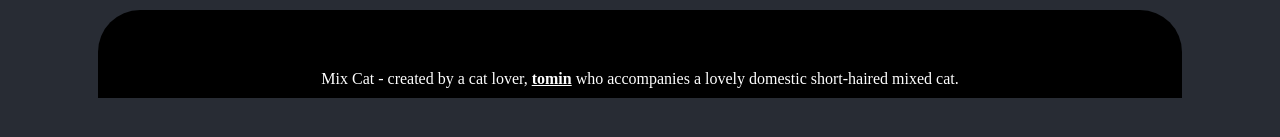
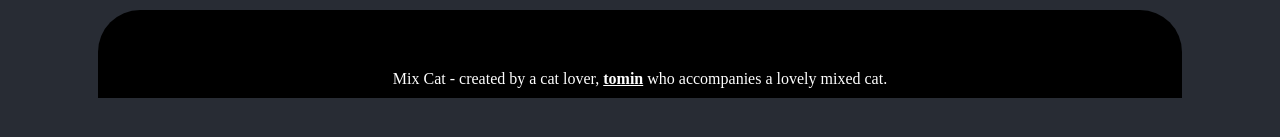
Before and after one commit to tominhuang/mix-cat, a React (Create React App) app: page /breeds/1 in a window 1280 px wide. Shown: the part 299-436 px from the top of the page. Built offline with nearby package versions, Linux system fonts and the light colour scheme; no server answers.

Commit message:
feature(mix-cat): shorter text in footer

```diff
--- a/src/Footer.js
+++ b/src/Footer.js
@@ -11,7 +11,7 @@ function Footer() {
                 >
                     <b>tomin</b>
                 </a>{' '}
-                who accompanies a lovely domestic short-haired mixed cat.
+                who accompanies a lovely mixed cat.
             </div>
         </footer>
     )
```
